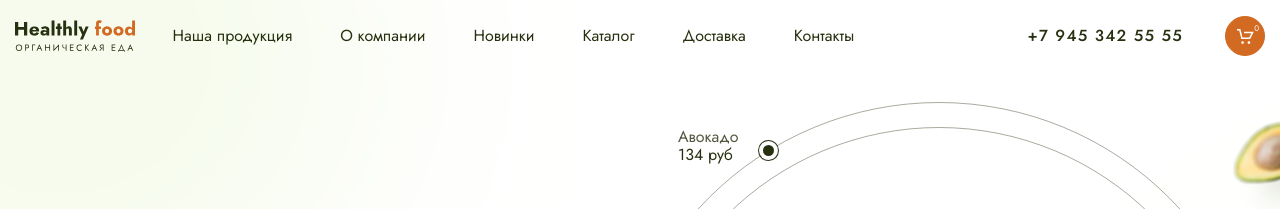
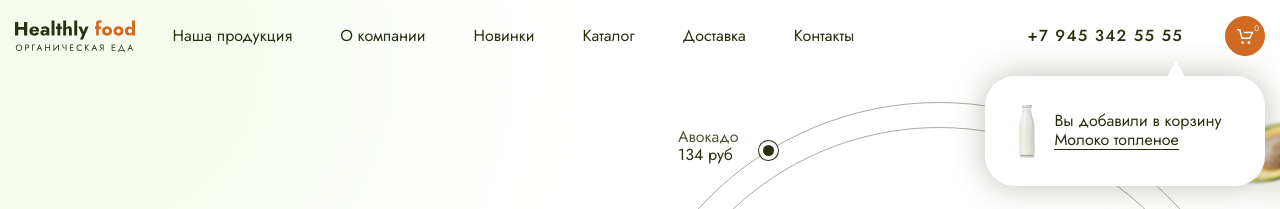
Before and after one commit to narinakara/Modele02-Shop, a website built with webpack: page src/index.html in a window 1280 px wide. Shown: the top 209 px of the page. Built offline with nearby package versions, Linux system fonts and the light colour scheme.

Commit message:
Add chenge

```diff
--- a/src/index.html
+++ b/src/index.html
@@ -35,10 +35,16 @@
             <a href="tel:+79453425555" class="header__tel">+7 945 342 55 55</a>
             <div class="header__buttons">
                 <a href="tel:+79453425555" class="header__phone"></a>
-                <button class="header__menu"></button>
-                <button class="header__cart">
+                <button href="#" class="header__menu"></button>
+                <button href="#" class="header__cart">
                     <span class="header__counter">0</span>
                 </button>
+                <div class="header__dropdown">
+                    <div class="header__cover">
+                        <img class="header__img" src="images/catalog/milk.png" alt="Молоко">
+                    </div>
+                    <p class="header__text">Вы добавили в корзину <a href="#" class="header__product">Молоко топленое</a></p>
+                </div>
             </div>
         </header>
         <div class="container">
--- a/src/index.js
+++ b/src/index.js
@@ -76,3 +76,10 @@ var swiper = new Swiper(".offerSwiper", {
       clickable: true,
     },
   });
+
+  function openModal() {
+    document.getElementById("dropdown").style.display = "block";
+  }
+  function closeModal() {
+    document.getElementById("dropdown").style.top = "-400px";
+  }
--- a/src/styles/main.scss
+++ b/src/styles/main.scss
@@ -205,6 +205,7 @@ body {
         }
     }
     &__buttons {
+        position: relative;
         @media (max-width: $r_desk_hd) {
             display: flex;
             align-items: center;
@@ -213,6 +214,50 @@ body {
         @media (max-width: $r_mob_500) {
             gap: 1.4rem;
         }
+    }
+    &__dropdown {
+        display: flex;
+        align-items: center;
+        gap: 15px;
+        position: absolute;
+        right: 0;
+        bottom: -130px;
+        border-radius: 30px;
+        background-color: $white;
+        width: 280px;
+        padding: 20px 30px;
+        z-index: 1;
+        box-shadow: 0 0 33px 0 rgba($green, .3);
+        box-sizing: border-box;
+        &::after {
+            content: '';
+            border: 9px solid transparent;
+            border-bottom: 17px solid $white;
+            position: absolute;
+            top: -25px;
+            right: 80px;
+        }
+    }
+    &__cover {
+        position: relative;
+        width: 4rem;
+        height: 6rem;
+        overflow: hidden;
+    }
+    &__img {
+        position: absolute;
+        width: 4rem;
+        height: 6rem;
+        top: 50%;
+        left: 50%;
+        transform: translate(-50%, -50%);
+        object-fit: cover;
+    }
+    &__product {
+        display: inline-block;
+        color: $green;
+        text-decoration: none;
+        border-bottom: 1px solid $green;
     }
 }
 .logo {
@@ -232,10 +277,10 @@ body {
         @media (max-width: $r_tab_930) {
             margin: auto;
         }
-        @media (max-width: $r_mob_360) {
-            flex-basis: inherit;
-            width: 12rem;
-            height: 3rem;
+        @media (max-width: $r_tab) {
+            flex-basis: 11rem;
+            width: 120px;
+            margin: auto;
         }
     }
 }
```
Also changed, not shown: 1 other file.
